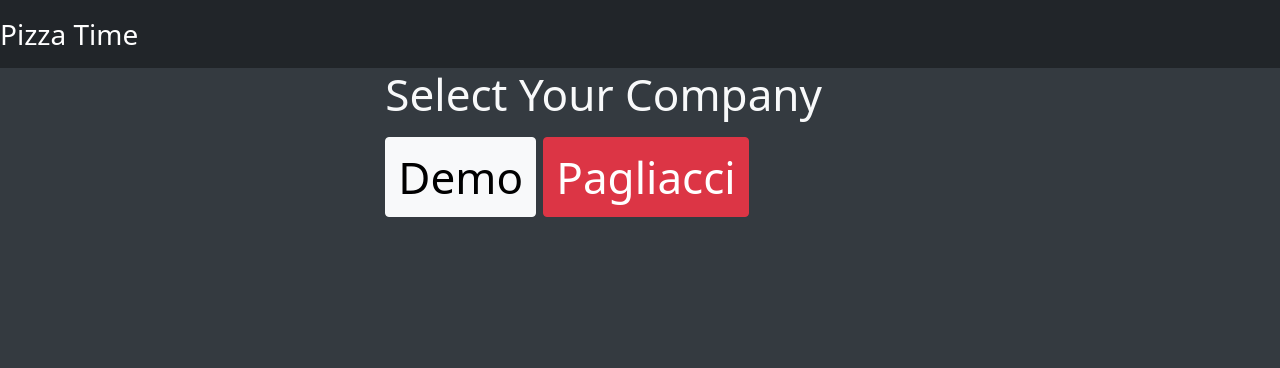
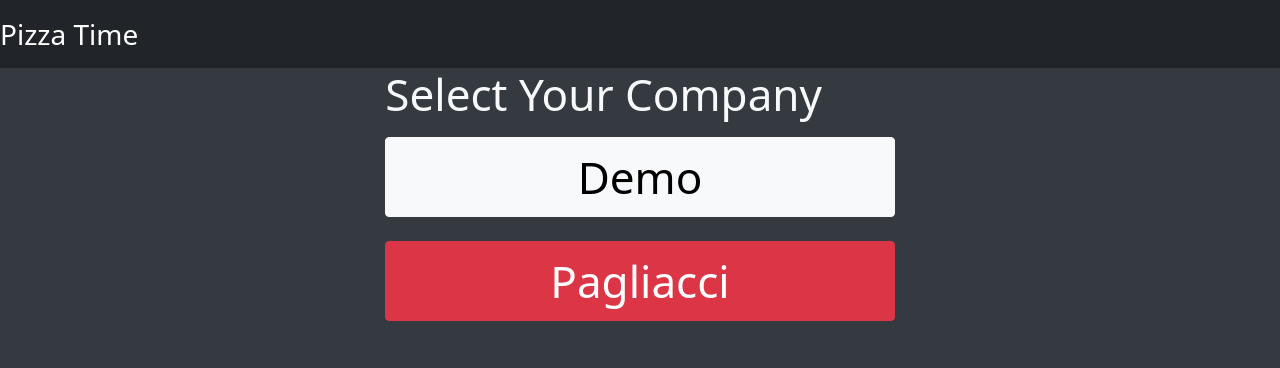
Before and after one commit to wax54/pizza-time, a Flask app: page /login in a window 1280 px wide. Shown: the top 368 px of the page. Run offline with Flask 2, Linux system fonts and the light colour scheme.

Commit message:
Fixed bs5 upgrade bugs

```diff
--- a/templates/base.html
+++ b/templates/base.html
@@ -15,29 +15,32 @@
     <a class="navbar-brand normal-text" href="/">Pizza Time</a>
 
     {% if g.user %}
-    <button class="navbar-toggler" type="button" data-toggle="collapse" data-target="#navbarSupportedContent"
+    <button class="navbar-toggler" type="button" data-bs-toggle="collapse" data-bs-target="#navbarSupportedContent"
         aria-controls="navbarSupportedContent" aria-expanded="false" aria-label="Toggle navigation">
         <span class="navbar-toggler-icon larger-text"></span>
     </button>
 
     <div class="collapse navbar-collapse" id="navbarSupportedContent">
-        <ul class="navbar-nav mr-auto">
-            <li class="nav-item m-2">
+        <ul class="navbar-nav mr-auto" style="text-align:center;">
+
+            <li class="nav-item m-2 d-grid gap-2">
                 <a class="btn btn-block btn-light normal-text" href="/current_delivery">Current Delivery</a>
+
             </li>
-            <li class="nav-item m-2">
+
+            <li class="nav-item m-2 d-grid gap-2">
                 <a class="btn btn-block btn-light normal-text" href="/dashboard">Dashboard</a>
             </li>
-            <li class="nav-item m-2">
+            <li class="nav-item m-2 d-grid gap-2">
                 <a class="btn btn-block btn-light normal-text" href="/edit_deliveries">Edit Deliveries</a>
             </li>
-            <li class="nav-item m-2">
+            <li class="nav-item m-2 d-grid gap-2">
                 <a class="btn btn-block btn-light normal-text" href="/show_schedule">Schedule</a>
             </li>
 
         </ul>
         <ul class="navbar-nav navbar-right">
-            <li class="nav-item m-2" style="float:right;">
+            <li class="nav-item m-2 d-grid gap-2" style="float:right;">
                 <a class="btn btn-block btn-danger normal-text" href="/logout">Logout</a>
             </li>
         </ul>
--- a/templates/choose_login.html
+++ b/templates/choose_login.html
@@ -9,8 +9,10 @@
         <h2 class="join-message larger-text">Select Your Company</h2>
 
         <form method="POST" id="login_form">
-            <a href="/demo/login" class="btn btn-light btn-block my-2 larger-text">Demo</a>
-            <a href="/pag/login" class="btn btn-danger btn-block my-2 larger-text">Pagliacci</a>
+            <div class="d-grid gap-2">
+                <a href="/demo/login" class="btn btn-light btn-block my-2 larger-text">Demo</a>
+                <a href="/pag/login" class="btn btn-danger btn-block my-2 larger-text">Pagliacci</a>
+            </div>
         </form>
     </div>
 </div>
--- a/templates/deliveries/current_order_card.html
+++ b/templates/deliveries/current_order_card.html
@@ -2,8 +2,8 @@
 <!-- <h1>Delivery For {{order["name"]}}</h1> -->
 <div class="container-fluid current-order-card">
     <div class="row" style="text-align: center;">
-        <div class="col-12">
-            <a class="btn btn-primary btn-lg btn-block py-1 larger-text"
+        <div class="col-12 d-grid">
+            <a class="btn btn-primary btn-lg btn-block py-1 larger-text "
                 href="https://www.google.com/maps/dir/?api=1&dir_action=navigate&destination={{order['address']|urlencode}}">
                 Order {{order['num']}} for <strong>{{order['name']}}</strong><br>
                 Please Deliver To<br>
```
